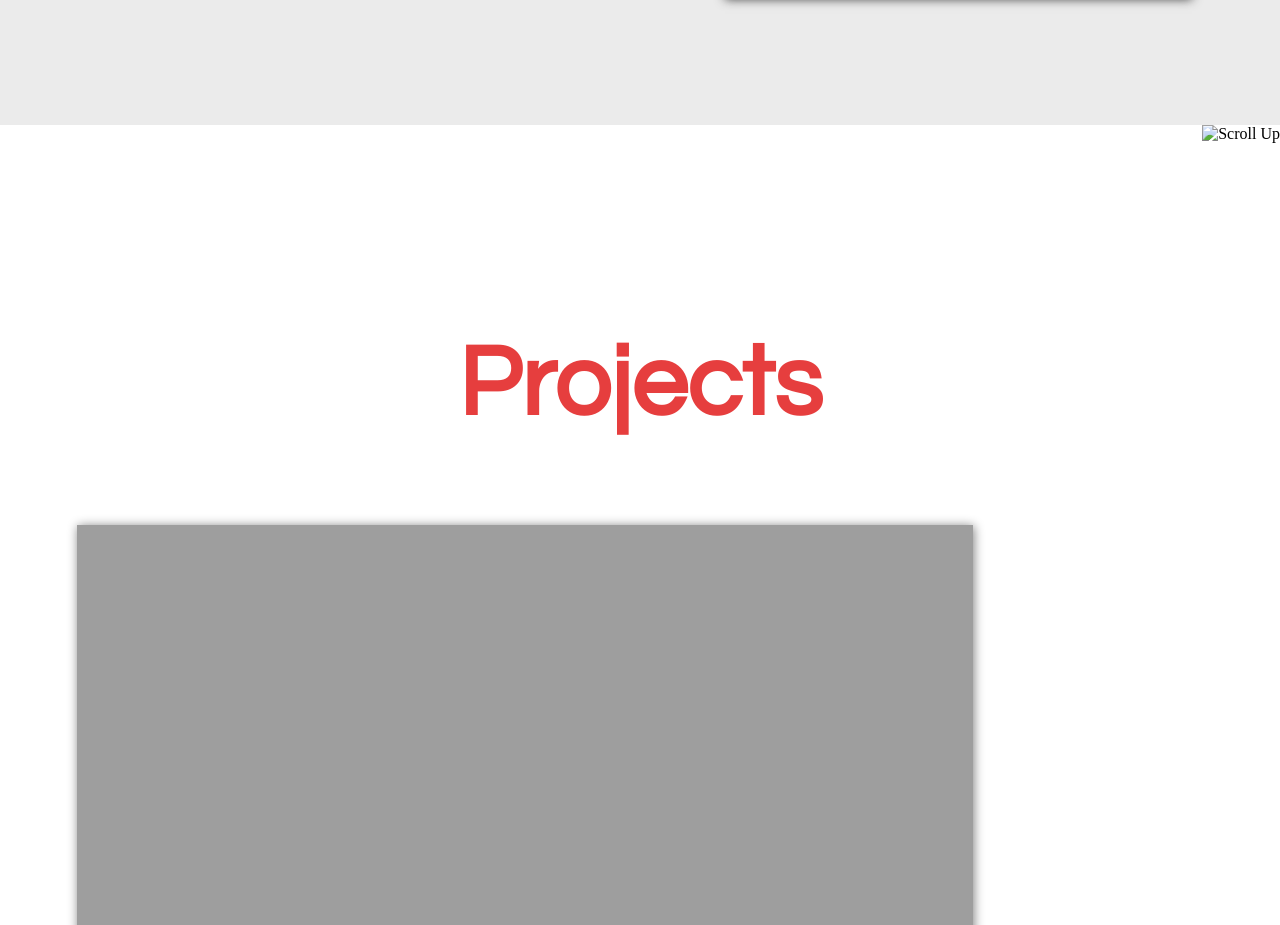
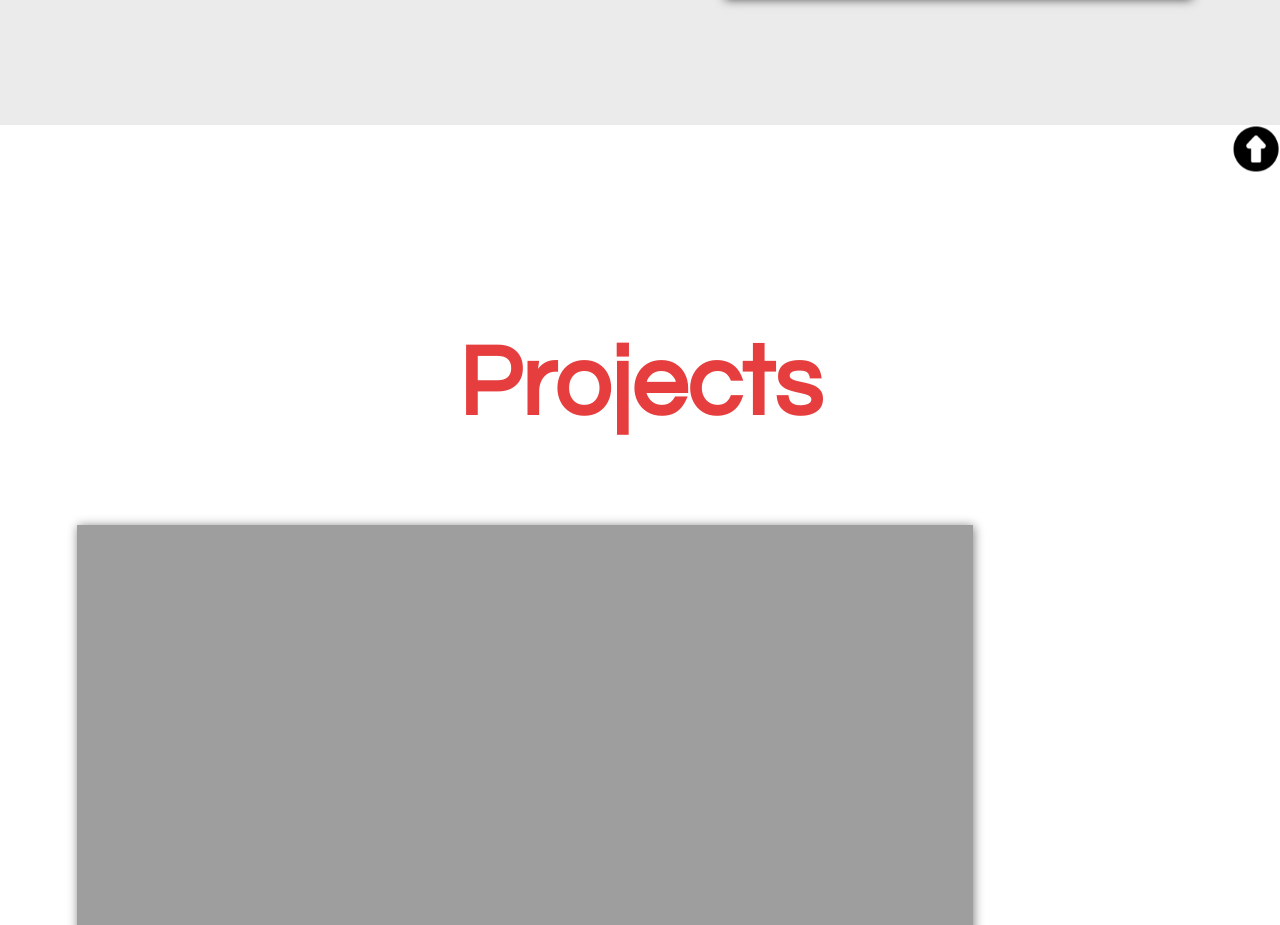
Before and after one commit to codeitmywaywithHarsh07/OIBSIP-Portfolio_Website, a plain HTML site: page index.html in a window 1280 px wide. Shown: the part 1731-2656 px from the top of the page. Drawn offline with Linux system fonts and the light colour scheme; the site is published under a folder, as on GitHub Pages, so addresses that start at the root find nothing.

Commit message:
Update in html file

```diff
--- a/index.html
+++ b/index.html
@@ -105,7 +105,7 @@
 
         </div>
 
-        <a href="#start" class="scroll"><img class="scrollimg" src="/up-arrow.png" alt="Scroll Up" width="70em" height="70em"></a>
+        <a href="#start" class="scroll"><img class="scrollimg" src="up-arrow.png" alt="Scroll Up" width="70em" height="70em"></a>
 
         <!-- ----------Content 3-------------- -->
 
```
